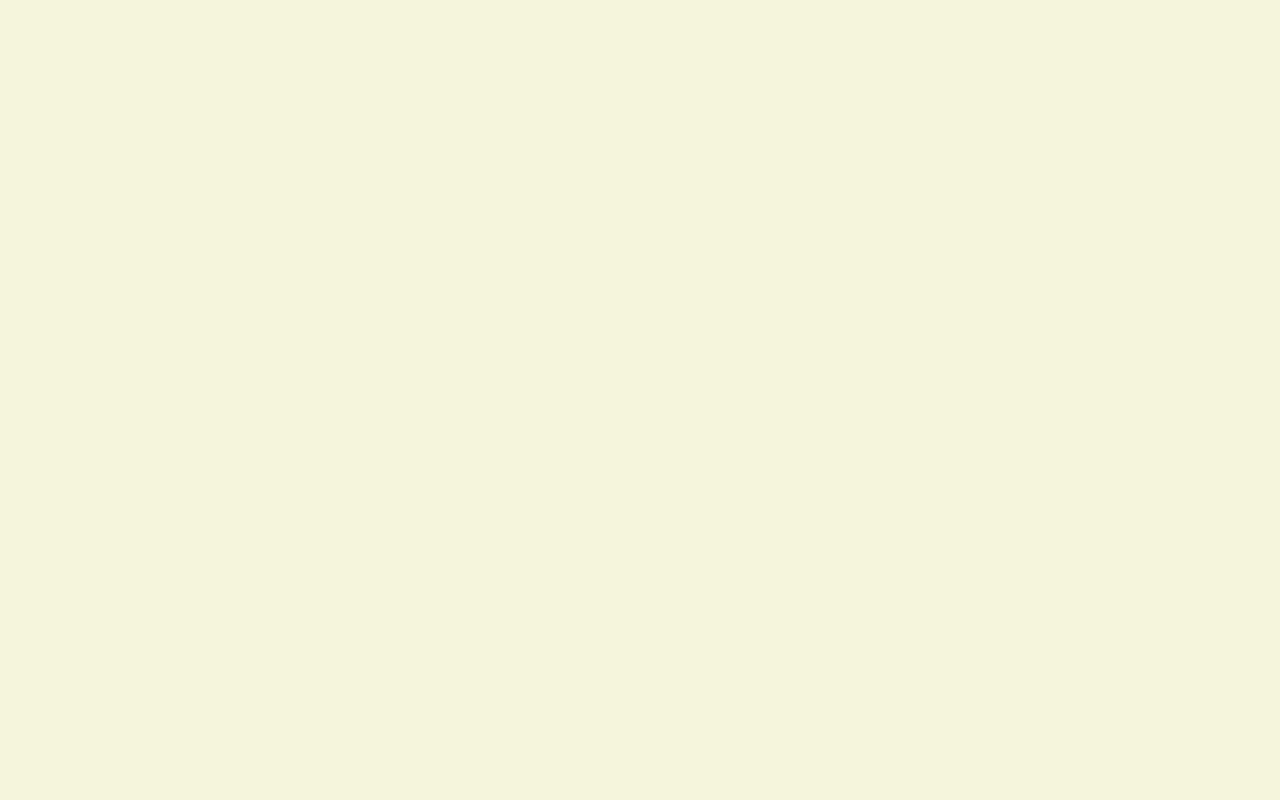
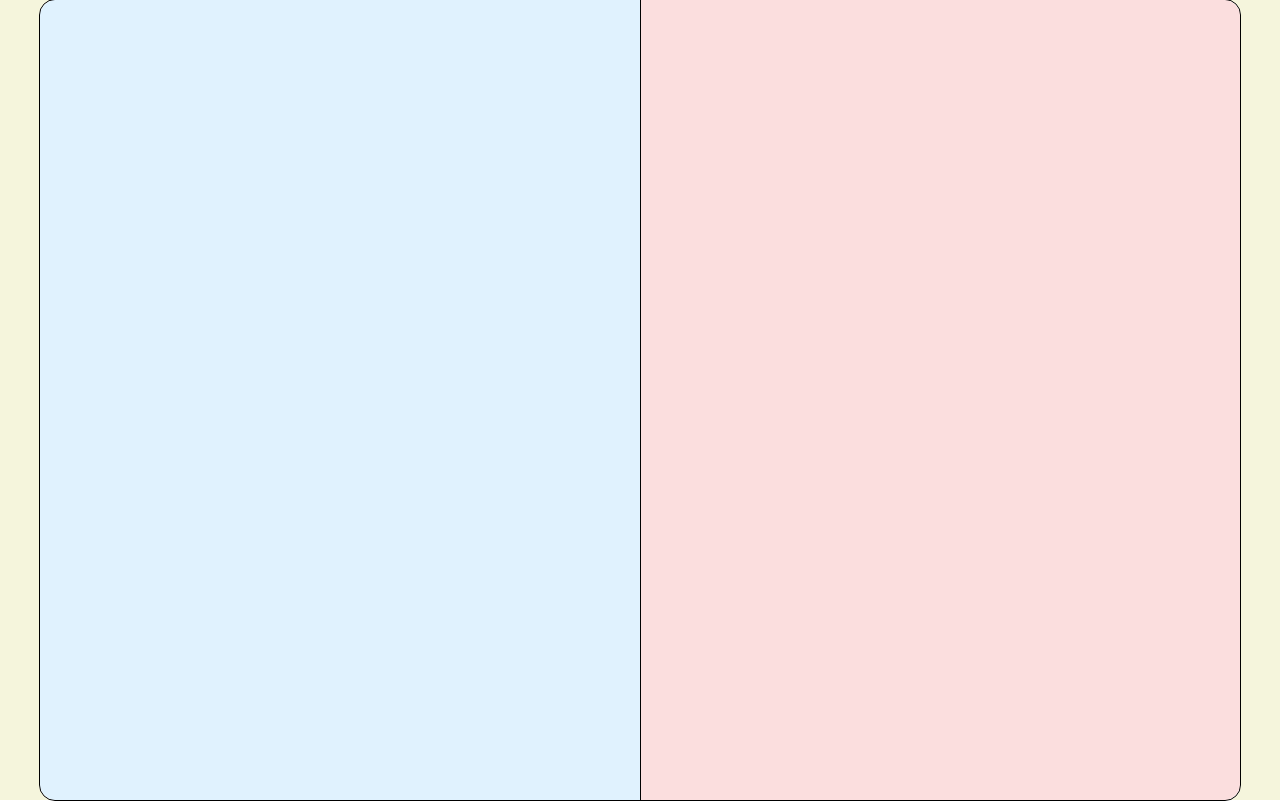
Before and after one commit to vararean04darius/battleship, a plain HTML site: page index.html in a window 1280 px wide. Drawn offline with Linux system fonts and the light colour scheme.

Commit message:
player table created

```diff
--- a/battleboard.js
+++ b/battleboard.js
@@ -1,2 +1,20 @@
 
 const container = document.getElementById("container");
+
+function createBoard() {
+    const table = document.createElement("div")
+    table.id = "table-holder"
+    container.appendChild(table)
+
+    const player1Table = document.createElement("div")
+    player1Table.classList.add("table")
+    player1Table.classList.add("player1")
+    const player2Table = document.createElement("div")
+    player2Table.classList.add("table")
+    player2Table.classList.add("player2")
+
+    table.appendChild(player1Table)
+    table.appendChild(player2Table)
+}
+
+createBoard();
--- a/style.css
+++ b/style.css
@@ -7,4 +7,39 @@ body, html {
     height: 100vh;
     width: 100vw;
     background-color: beige;
+    display: flex;
+    justify-content: center;
+    align-items: center;
 }
+
+#table-holder {
+    background-color: white;
+    border-radius: 1em;
+    border-style: solid;
+    border-width: 1px;
+    border-color: black;
+    height: 800px;
+    width: 1200px;
+    display: flex;
+    flex-direction: row;
+    justify-content: center;
+    align-items: center;
+}
+
+.table{
+    display: flex;
+    height: 100%;
+    width: 100%;
+}
+.player1{
+    background-color: rgba(135, 206, 250, 0.26);
+    border-right: solid 1px;
+    border-right-color: black;
+    border-top-left-radius: 1em;
+    border-bottom-left-radius: 1em;
+}
+.player2{
+    background-color: rgba(240, 128, 128, 0.26);
+    border-top-right-radius: 1em;
+    border-bottom-right-radius: 1em;
+}
```
